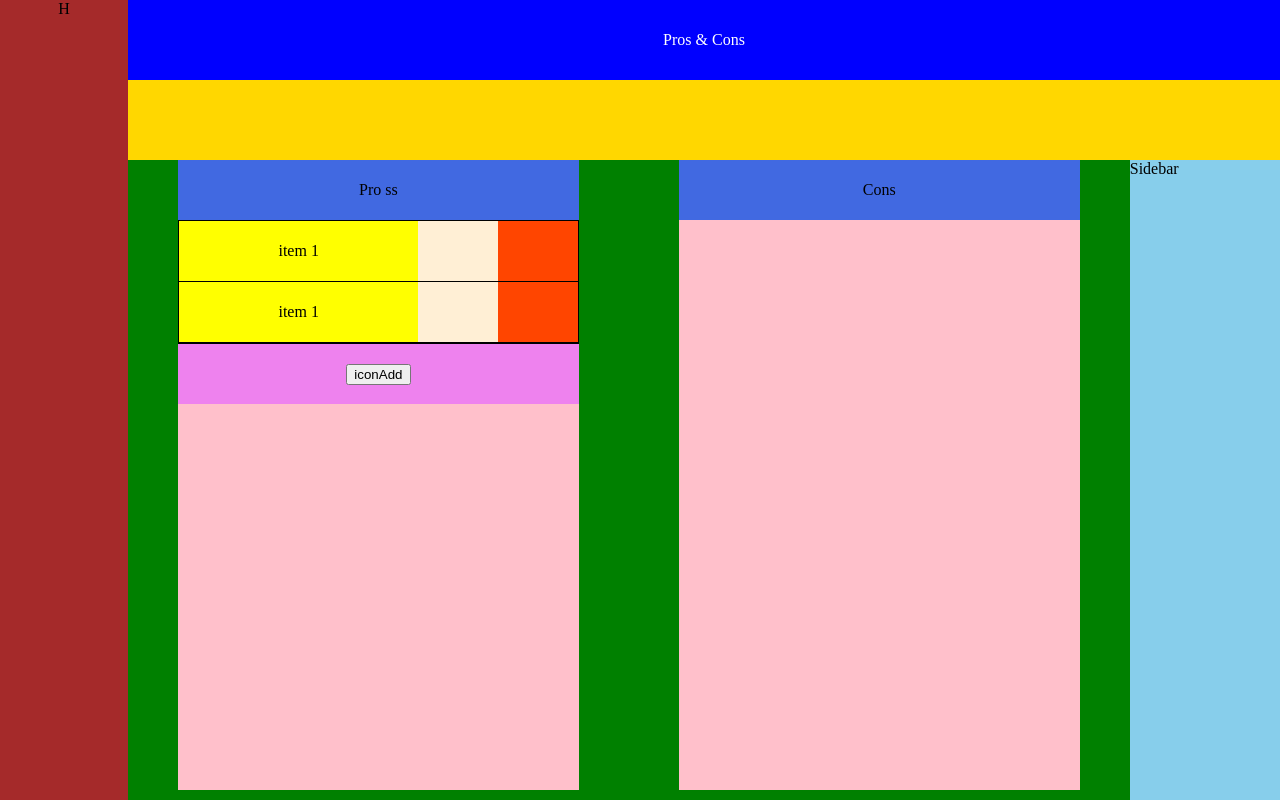
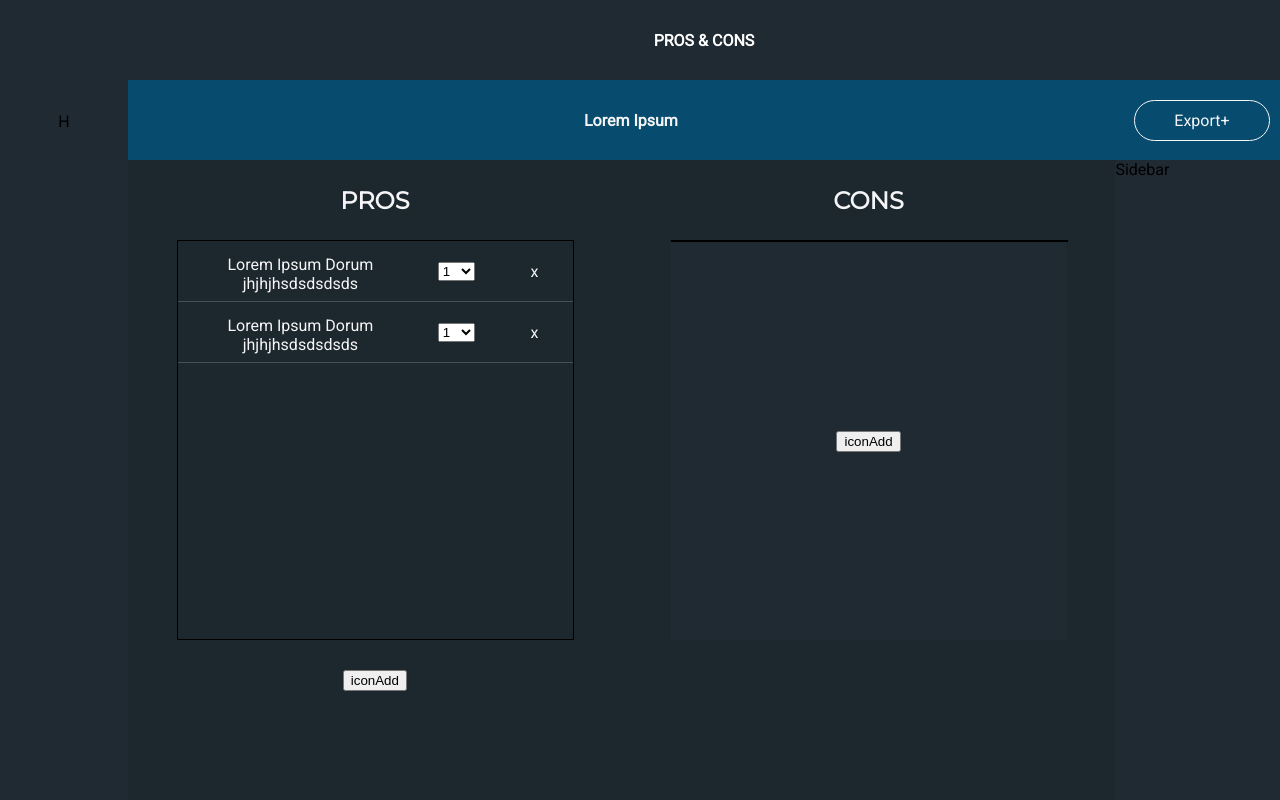
Before and after one commit to rakannimer/pros-and-cons, a React (Create React App) app: page / in a window 1280 px wide. Built offline with nearby package versions, Linux system fonts and the light colour scheme.

Commit message:
More layout

```diff
--- a/public/index.html
+++ b/public/index.html
@@ -1,16 +1,22 @@
 <!DOCTYPE html>
 <html lang="en">
-
   <head>
-	<meta charset="utf-8">
-	<meta name="viewport" content="width=device-width, initial-scale=1, shrink-to-fit=no">
-	<meta name="theme-color" content="#000000">
+    <meta charset="utf-8" />
+    <meta
+      name="viewport"
+      content="width=device-width, initial-scale=1, shrink-to-fit=no"
+    />
+    <meta name="theme-color" content="#000000" />
+    <link
+      href="https://fonts.googleapis.com/css?family=Montserrat|Roboto&display=swap"
+      rel="stylesheet"
+    />
     <!--
       manifest.json provides metadata used when your web app is added to the
       homescreen on Android. See https://developers.google.com/web/fundamentals/engage-and-retain/web-app-manifest/
     -->
-	<link rel="manifest" href="%PUBLIC_URL%/manifest.json">
-	<link rel="shortcut icon" href="%PUBLIC_URL%/favicon.ico">
+    <link rel="manifest" href="%PUBLIC_URL%/manifest.json" />
+    <link rel="shortcut icon" href="%PUBLIC_URL%/favicon.ico" />
     <!--
       Notice the use of %PUBLIC_URL% in the tags above.
       It will be replaced with the URL of the `public` folder during the build.
@@ -39,5 +45,4 @@
       To create a production bundle, use `npm run build` or `yarn build`.
     -->
   </body>
-
 </html>
--- a/src/atoms.tsx
+++ b/src/atoms.tsx
@@ -1,44 +1,56 @@
 import styled from "styled-components";
+import { colors } from "./colors";
 
 export const AppContainer = styled.div`
-  background-color: beige;
+  background-color: ${colors.black};
   height: 100vh;
   width: 100vw;
   display: flex;
+  font-family: "Roboto", sans-serif;
+  /* font-family: "Montserrat", sans-serif; */
 `;
-
+// font-family: 'Roboto', sans-serif;
 export const LeftSidebar = styled.div`
   height: 100vh;
   width: 10vw;
-
-  background: brown;
+  background: ${colors.gray};
   display: flex;
   justify-content: center;
   flex-wrap: wrap;
   /* position: fixed; */
 `;
 
-export const LeftSidebarHome = styled.div``;
+export const LeftSidebarHome = styled.div`
+  margin-top: 14vh;
+`;
 
 export const PageHeader = styled.div`
   width: 100%;
-  background: blue;
+  background: ${colors.gray};
   height: 10vh;
   display: flex;
   justify-content: center;
   align-items: center;
   color: white;
+  font-family: "Roboto", sans-serif;
+  font-weight: bold;
 `;
 
-export const ProjectTitle = styled.div`
+export const ProjectTitleAndShareContainer = styled.div`
   height: 10vh;
-  background: gold;
+  display: flex;
+  align-items: center;
+  justify-content: center;
+  width: 100%;
+  background: ${colors.blue};
+  color: ${colors.white};
+  /* background: gold; */
 `;
 
 export const ProsAndConsAndRightSidebar = styled.div`
   width: 100%;
   height: 80vh;
-  background: green;
+  /* background: green; */
   display: flex;
 `;
 
@@ -51,63 +63,96 @@ export const ProsAndConsContainer = styled.div`
 `;
 
 export const ProsList = styled.div`
+  display: flex;
+  flex-direction: column;
+  align-items: center;
+  justify-content: flex-start;
   width: 40%;
   min-width: 300px;
   text-align: center;
-  background: pink;
   margin-bottom: 10px;
+  max-height: 70vh;
+  /* background: ${colors.gray}; */
+  /* border: solid 1px black; */
+  /* background: blue; */
 `;
 
 export const ConsList = styled.div`
+  display: flex;
+  flex-direction: column;
+  align-items: center;
+  justify-content: flex-start;
   width: 40%;
   min-width: 300px;
   text-align: center;
-  background: pink;
   margin-bottom: 10px;
+  max-height: 60vh;
+  background: ${colors.gray};
 `;
 
 export const RightSidebar = styled.div`
-  background: skyblue;
-  width: 15%;
+  background: ${colors.gray};
+  width: 15vw;
 `;
 
 export const AppWithoutLeftSidebar = styled.div`
   width: 90%;
-  background: pink;
+  /* background: pink; */
 `;
 
 export const ListTitle = styled.div`
   width: 100%;
-  background: royalblue;
-  height: 60px;
+  background: ${colors.black};
+  min-height: 10vh;
   display: flex;
   justify-content: center;
   align-items: center;
+
+  font-size: 1.5em;
+  color: ${colors.white};
+  font-family: "Montserrat", sans-serif;
+  font-weight: bold;
 `;
 
-export const ListItems = styled.div``;
+export const ListItems = styled.div`
+  /* max-height: 50vh; */
+  width: 100%;
+  border: solid 1px black;
+  /* background: black; */
+  flex: 1;
+  overflow: auto;
+`;
 
 export const ListItemContainer = styled.div`
   display: flex;
-  background: gray;
   min-height: 60px;
-  border-bottom: solid 1px black;
+  border-bottom: solid 1px ${colors.lightgray};
+  color: ${colors.white};
+  padding: 10;
 `;
 
 export const ArgumentDescriptionContainer = styled.div`
   flex: 3;
-  background: yellow;
+  /* background: yellow; */
   display: flex;
   align-items: center;
   justify-content: center;
+  margin-left: 5px;
+  margin-top: 5px;
 `;
 
 export const ArgumentWeightContainer = styled.div`
   flex: 1;
-  background: papayawhip;
+  display: flex;
+  align-items: center;
+  justify-content: center;
+  /* background: papayawhip; */
 `;
 
 export const ArgumentDeleteContainer = styled.div`
   flex: 1;
-  background: orangered;
+  display: flex;
+  align-items: center;
+  justify-content: center;
+  /* background: orangered; */
 `;
--- /dev/null
+++ b/src/colors.ts
@@ -0,0 +1,8 @@
+export const colors = {
+  black: "#1D272E",
+  gray: "#202A32",
+  lightgray: "#445159",
+  blue: "#074C6E",
+  white: "#f5f5f7",
+  darkwhite: "#D1D1D1"
+};
--- a/src/index.tsx
+++ b/src/index.tsx
@@ -8,7 +8,7 @@ import {
   LeftSidebar,
   LeftSidebarHome,
   PageHeader,
-  ProjectTitle,
+  ProjectTitleAndShareContainer,
   ProsAndConsAndRightSidebar,
   ProsAndConsContainer,
   ProsList,
@@ -24,13 +24,30 @@ import {
 } from "./atoms";
 
 import "./styles.css";
+import { colors } from "./colors";
+import { range } from "./utils";
 
 function ListItem() {
   return (
     <ListItemContainer>
-      <ArgumentDescriptionContainer>item 1</ArgumentDescriptionContainer>
-      <ArgumentWeightContainer />
-      <ArgumentDeleteContainer />
+      <ArgumentDescriptionContainer
+        onInput={ev => {
+          console.log("Value is ", ev.currentTarget.innerText);
+        }}
+        contentEditable
+      >
+        Lorem Ipsum Dorum jhjhjhsdsdsdsds
+      </ArgumentDescriptionContainer>
+      <ArgumentWeightContainer>
+        <select>
+          {range(1, 10).map(w => (
+            <option key={w}>{w}</option>
+          ))}
+        </select>
+      </ArgumentWeightContainer>
+      <ArgumentDeleteContainer>
+        <div>x</div>
+      </ArgumentDeleteContainer>
     </ListItemContainer>
   );
 }
@@ -39,14 +56,43 @@ const ListFooter = styled.div`
   display: flex;
   align-items: center;
   justify-content: center;
-  background: violet;
-  min-height: 60px;
+  /* background: violet; */
+  height: 100%;
+  /* min-height: 60px; */
+  width: 100%;
+  bottom: 0;
 `;
 
 const AddArgumentButton = styled.button`
   display: flex;
   align-items: center;
   justify-content: center;
+`;
+
+const ProjectTitleContainer = styled.div`
+  flex: 6;
+  display: flex;
+  align-items: center;
+  justify-content: center;
+  font-weight: bold;
+`;
+const ExportButtonContainer = styled.div`
+  flex: 0.8;
+  display: flex;
+  align-items: center;
+  justify-content: center;
+  border: solid ${colors.white} 1px;
+  padding-top: 10px;
+  padding-bottom: 10px;
+  border-radius: 50px;
+  margin-right: 10px;
+`;
+
+const ListTitleAndItemsContainer = styled.div`
+  display: flex;
+  flex-direction: column;
+  width: 100%;
+  min-height: 60vh;
 `;
 
 function App() {
@@ -56,16 +102,24 @@ function App() {
         <LeftSidebarHome>H</LeftSidebarHome>
       </LeftSidebar>
       <AppWithoutLeftSidebar>
-        <PageHeader>Pros & Cons</PageHeader>
-        <ProjectTitle />
+        <PageHeader>PROS & CONS</PageHeader>
+        <ProjectTitleAndShareContainer>
+          <ProjectTitleContainer>Lorem Ipsum</ProjectTitleContainer>
+          <ExportButtonContainer>
+            Export
+            <div>+</div>
+          </ExportButtonContainer>
+        </ProjectTitleAndShareContainer>
         <ProsAndConsAndRightSidebar>
           <ProsAndConsContainer>
             <ProsList>
-              <ListTitle>Pro ss</ListTitle>
-              <ListItems style={{ border: "solid 1px black" }}>
-                <ListItem />
-                <ListItem />
-              </ListItems>
+              <ListTitleAndItemsContainer>
+                <ListTitle>PROS</ListTitle>
+                <ListItems>
+                  <ListItem />
+                  <ListItem />
+                </ListItems>
+              </ListTitleAndItemsContainer>
               <ListFooter>
                 <AddArgumentButton>
                   <div>icon</div>
@@ -74,7 +128,19 @@ function App() {
               </ListFooter>
             </ProsList>
             <ConsList>
-              <ListTitle>Cons</ListTitle>
+              <ListTitleAndItemsContainer>
+                <ListTitle>CONS</ListTitle>
+                <ListItems>
+                  <ListItem />
+                  <ListItem />
+                </ListItems>
+                <ListFooter>
+                  <AddArgumentButton>
+                    <div>icon</div>
+                    <div>Add</div>
+                  </AddArgumentButton>
+                </ListFooter>
+              </ListTitleAndItemsContainer>
             </ConsList>
           </ProsAndConsContainer>
           <RightSidebar>Sidebar</RightSidebar>
--- /dev/null
+++ b/src/react-app-env.d.ts
@@ -0,0 +1 @@
+/// <reference types="react-scripts" />
--- /dev/null
+++ b/src/utils.ts
@@ -0,0 +1,7 @@
+export const range = (start: number, end: number) => {
+  const result = [];
+  for (let i = start; i <= end; i += 1) {
+    result.push(i);
+  }
+  return result;
+};
```
Lines whose indentation alone changed are shown as unchanged.
